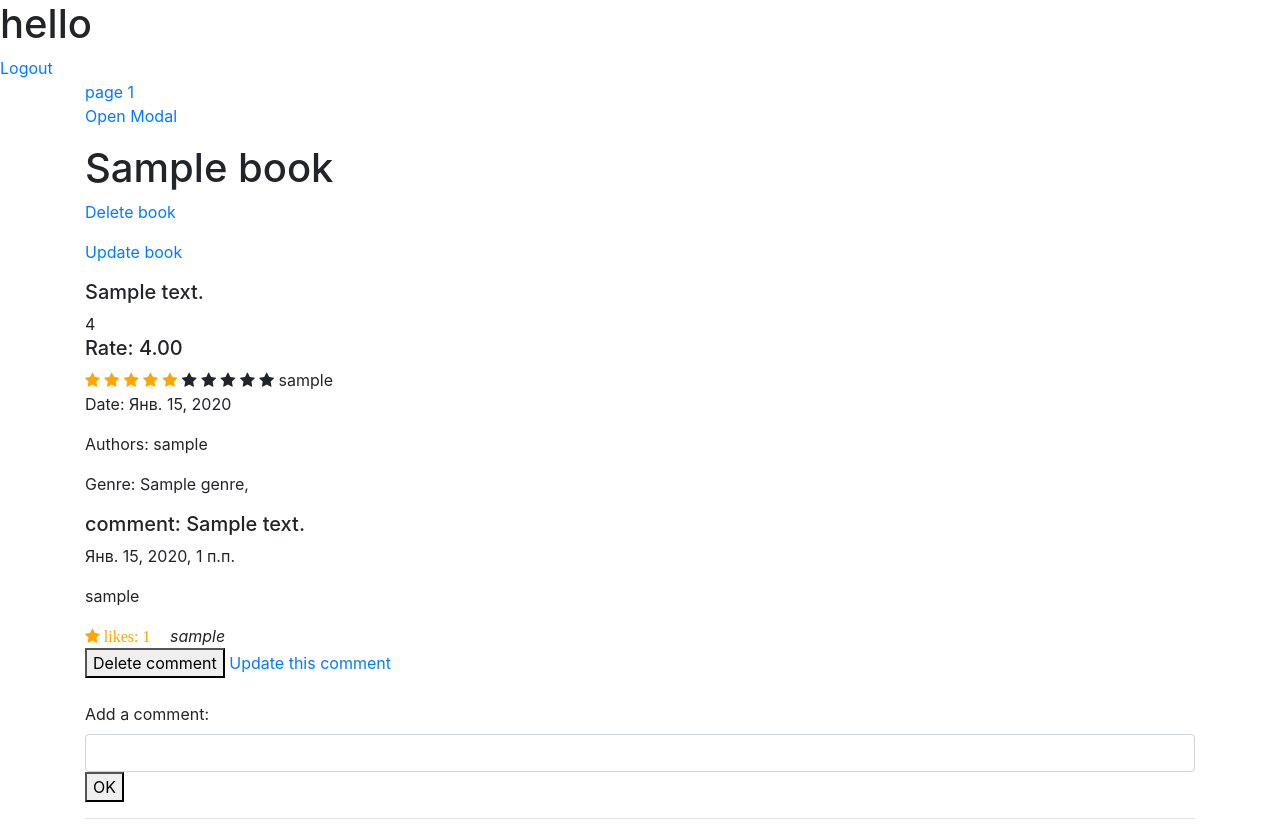
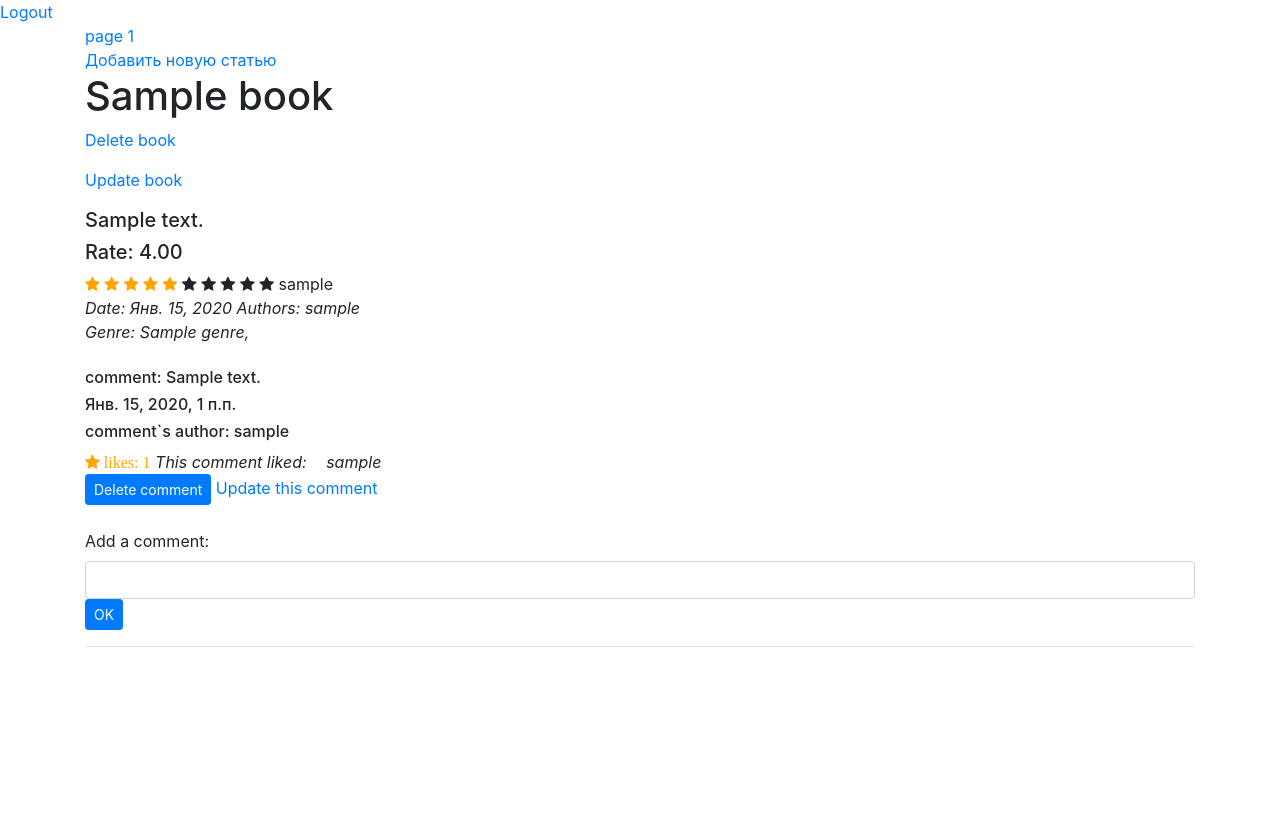
Before and after one commit to maks1makrov/python_django1, a Django app: page /shop/hello/ in a window 1280 px wide. After the commit the page ends 647 px from the top, so only its background shows below. Run offline with Django 3.2, Linux system fonts and the light colour scheme; a user stored in the database is signed in; tables that the repository leaves empty hold one stand-in row (values such as "Sample post"); some libraries are stand-ins or nearby versions.

Commit message:
ADD good for heroku

```diff
--- a/managebook/templates/index.html
+++ b/managebook/templates/index.html
@@ -2,28 +2,28 @@
 {% block index %}
 
 {% for p in count_page %}
-<a href="{% url 'hello_page' num_page=p %}">page {{ p }}</a>
+<span><a href="{% url 'hello_page' num_page=p %}">page {{ p }}</a></span>
 {% endfor %}<br>
 {% if user.is_authenticated %}
 
-<!--    <a href="{% url 'add_book' %}">Add new book</a>-->
-<div id="ex1" class="modal">
-    <div>
-    {% csrf_token %}
-    {{ bookform.title.label }}
-    {{ bookform.title }}
-    {{ bookform.text.label }}
-    {{ bookform.text }}
-    {{ bookform.genre.label }}
-    <p>{{ bookform.genre }}</p>
+    <a href="{% url 'add_book' %}">Добавить новую статью</a>
+<!--<div id="ex1" class="modal">-->
+<!--    <div>-->
+<!--    {% csrf_token %}-->
+<!--    {{ bookform.title.label }}-->
+<!--    {{ bookform.title }}-->
+<!--    {{ bookform.text.label }}-->
+<!--    {{ bookform.text }}-->
+<!--    {{ bookform.genre.label }}-->
+<!--    <p>{{ bookform.genre }}</p>-->
 
-    <a class="btn add_new_book">OK</a>
-    </div>
-  <a href="#" rel="modal:close" hidden>Close</a>
-</div>
+<!--    <a class="btn add_new_book">OK</a>-->
+<!--    </div>-->
+<!--  <a href="#" rel="modal:close" hidden>Close</a>-->
+<!--</div>-->
 
-<!-- Link to open the modal -->
-<p><a href="#ex1" rel="modal:open">Open Modal</a></p>
+<!--&lt;!&ndash; Link to open the modal &ndash;&gt;-->
+<!--<p><a href="#ex1" rel="modal:open">Open Modal</a></p>-->
 {% endif %}
 
 {% for book in content %}
@@ -33,7 +33,6 @@
         <p><a href="{% url 'update_book' book_slug=book.slug %}">Update book</a></p>
     {% endif  %}
     <h5>{{ book.text}}</h5>
-    {{book.user_rate}}
     <div>
     <h5>Rate: {{ book.cached_rate}}</h5>
 
@@ -53,22 +52,22 @@
     {% endfor %}
 
     </div>
-<p>Date: {{book.publish_date}}</p>
+<i>Date: {{book.publish_date}}</i>
 
-    <p>Authors: {% for author in book.author.all%}
+    <i>Authors: {% for author in book.author.all%}
         {{ author.username}}
-        {%endfor%}</p>
-    <p>Genre: {% for genre in book.genre.all%}
+        {%endfor%}</i><br>
+    <i>Genre: {% for genre in book.genre.all%}
         {{ genre.title}},
-        {%endfor%}</p>
+        {%endfor%}</i><br>
     {% for c in book.comment.all%}
-<div>
-        <h5>comment: {{c.text}}</h5>
-        <p>{{c.date}}</p>
-        <p>{{c.user}}</p>
-        <span class="comment_like fa {% if c.is_liked %}fa-star checked{% endif%}" id="cl-{{ c.id }}">
-            likes: {{c.cached_like}}</span>
-        <i>
+<div><br>
+        <h6>comment: {{c.text}}</h6>
+        <h6>{{c.date}}</h6>
+        <h6>comment`s author: {{c.user}}</h6>
+        <a href="#"><span class="comment_like fa {% if c.is_liked %}fa-star checked{% endif%}" id="cl-{{ c.id }}">
+            likes: {{c.cached_like}}</span></a>
+        <i>This comment liked:
             {% for u in c.like.all %}
             <span class="col">{{ u }}</span>
             {% endfor %}
@@ -77,11 +76,11 @@
 
         <br>
         {% if c.is_owner%}
-    <button class="delete_comment" id="c.id">Delete comment</button>
+    <button class="delete_comment btn btn-primary btn-sm" id="c_id-{{c.id}}">Delete comment</button>
         <a href="{% url 'update_comment' comment_id=c.id %}">Update this comment</a>
         <br><br>
         {% endif %}
-    </div>
+</div>
 
 
 
@@ -89,7 +88,7 @@
         <form action="{% url 'add_comment' book_id=book.id %}" method="post">
             {% csrf_token %}
             {{ form }}
-        <button type="submit">OK</button>
+        <button type="submit" class="btn btn-primary btn-sm">OK</button>
         </form>
 
 <hr>
--- a/managebook/templates/main_template.html
+++ b/managebook/templates/main_template.html
@@ -14,7 +14,6 @@
 
 </head>
 <body>
-<h1>hello</h1>
 {% if user.is_authenticated %}
 <a href="{% url 'logout' %}">Logout</a>
 {% else %}
--- a/managebook/views.py
+++ b/managebook/views.py
@@ -260,7 +260,7 @@ class DeleteCommentAjax(View):
     def delete(self, request, comment_id):
         if request.user.is_authenticated:
             Comment.objects.filter(id=comment_id, user=request.user).delete()
-        return JsonResponse({"ok": False})
+        return JsonResponse({"ok": True})
 
 
 class AddNewBookAjax(View):
--- a/static/js/script.js
+++ b/static/js/script.js
@@ -16,6 +16,7 @@ function getCookie(name) {
 const csrftoken = getCookie('csrftoken');
 
 $("document").ready(function(){
+
     $('span.comment_like').on("click", function(){
         let cl_id = $(this).attr("id");
         let object_comment = this
@@ -74,52 +75,52 @@ $("document").ready(function(){
 
 
         })
-    })
+    });
 
-    $('button.delete_comment').on("click", function(){
-        let id = $(this).attr('id').split("-")[1];
-        let obj = this
+    $("button.delete_comment").on("click", function () {
+        let id = $(this).attr('id').split('-')[1];
+        let obj = this;
+        console.log(id)
         $.ajax({
-            url:`/shop/delete_comment_ajax/$("id")`,
-            data: {"comment_id": id, 'csrfmiddlewaretoken': csrftoken},
-            method: "delete",
-            success: function(data){
-                $(this).remove()
+            url: `/shop/delete_comment_ajax/${id}`,
+            method: 'delete',
+            headers: {"X-CSRFToken": csrftoken},
+            success: function (data) {
+                $(obj).parent().remove();
+                console.log(data)
             }
-
-            }
-
-        )}
-
-    $("a.add_new_book").on(click, function(){
-        let arr = $(this).parent().children()
-        let title = $(arr[0]).val();
-        let text = $(arr[1]).val();
-        let genre = $(arr[4]).val();
-        $('modal').modal('toggle')
-        let close = $(this).parent().parent().children()[1]
-        $.ajax({
-        url:'/shop/add_new_book_ajax',
-            data: {
-            'csrfmiddlewaretoken': csrftoken,
-            'title': title,
-            'text': text,
-            "genre": genre,
-
-            },
-            method: "post",
-            success: function(data)
-
-        )}
-        console.log(title, text, selector)
-    }
-
-    )}
+        })
+    });
+});
+//    $("a.add_new_book").on(click, function(){
+//        let arr = $(this).parent().children()
+//        let title = $(arr[0]).val();
+//        let text = $(arr[1]).val();
+//        let genre = $(arr[4]).val();
+//        $('modal').modal('toggle')
+//        let close = $(this).parent().parent().children()[1]
+//        $.ajax({
+//        url:'/shop/add_new_book_ajax',
+//            data: {
+//            'csrfmiddlewaretoken': csrftoken,
+//            'title': title,
+//            'text': text,
+//            "genre": genre,
+//
+//            },
+//            method: "post",
+//            success: function(data)
+//
+//        )}
+//        console.log(title, text, selector)
+//    }
+//
+//    )}
+//
+//
 
 
-
-
-});
+//});
 
 
 //$('document').ready(function(){
```
